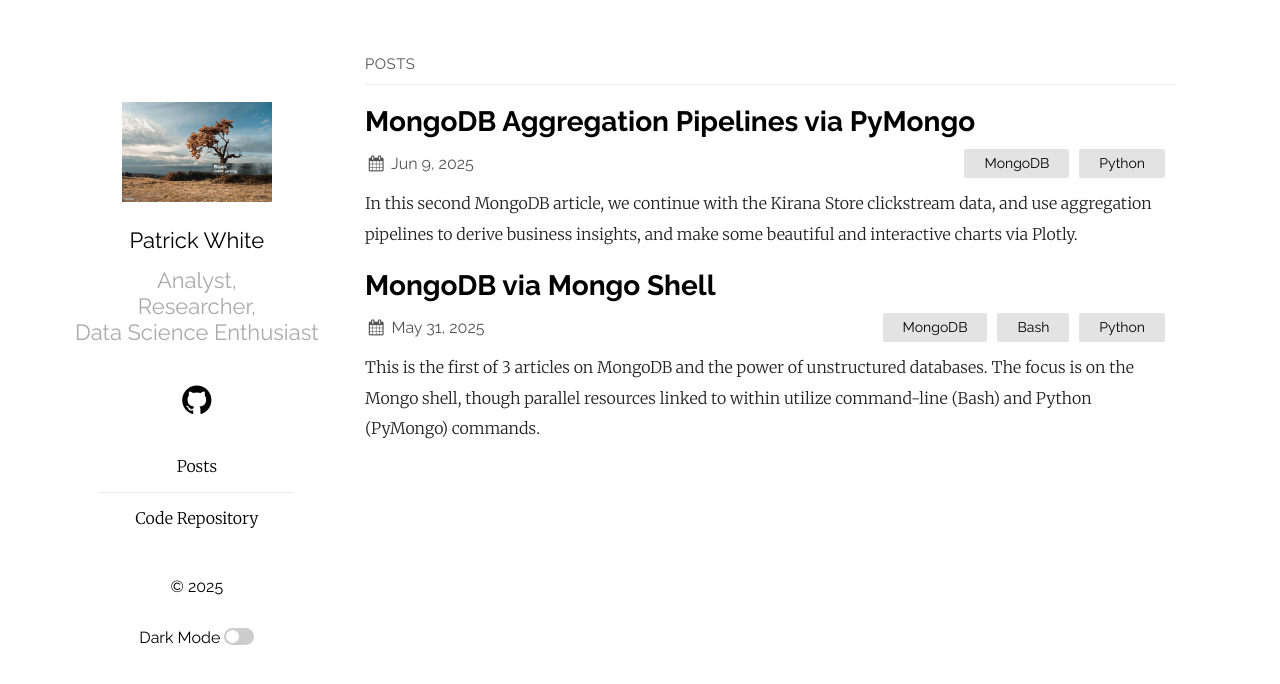
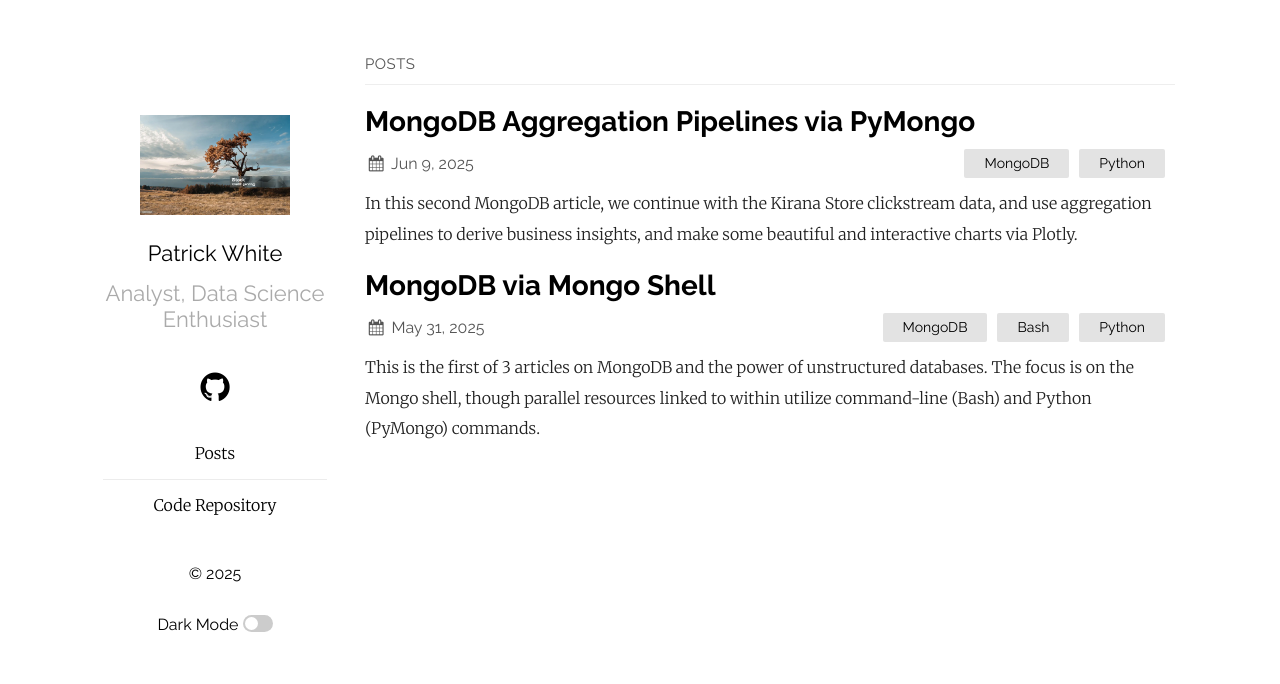
Before and after one commit to pw398/pw398.github.io, a Jekyll site: the page built from index.md, in a window 1280 px wide. Shown: the top 684 px of the page. Built offline with Jekyll 4.4.1, drawn with Linux system fonts in a browser that asks for light colours; some of the changed lines change nothing that is shown.

Commit message:
Add files via upload

```diff
--- a/_config.yml
+++ b/_config.yml
@@ -7,11 +7,13 @@ show_excerpts: true # set to true to show excerpts on the homepage
 
 # Minima date format
 # refer to http://shopify.github.io/liquid/filters/date/ if you want to customize this
+
 sass:
   sass_dir: _sass
+
 plainwhite:
   name: Patrick White
-  tagline: "Analyst,<br>Researcher,<br>Data Science Enthusiast"
+  tagline: Analyst, Data Science Enthusiast
   date_format: "%b %-d, %Y"
   sitemap: true # set to true to generate sitemap.xml content
   #search: true # set to true to enable searchbar
@@ -43,7 +45,7 @@ plainwhite:
     - title: Posts
       url: "/index"
     - title: Code Repository
-      url: "https://github.com/pw598/"
+      url: "www.github.com/pw598"
 
 
     # Mastodon instances
@@ -64,3 +66,8 @@ remote_theme: samarsault/plainwhite-jekyll
 plugins:
   - jekyll-seo-tag
 #  - jekyll-feed
+
+
+markdown: kramdown
+kramdown:
+  input: GFM
```
